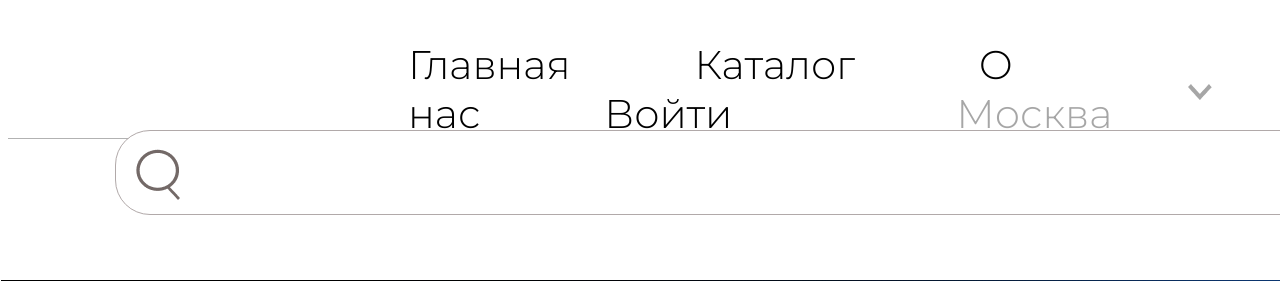
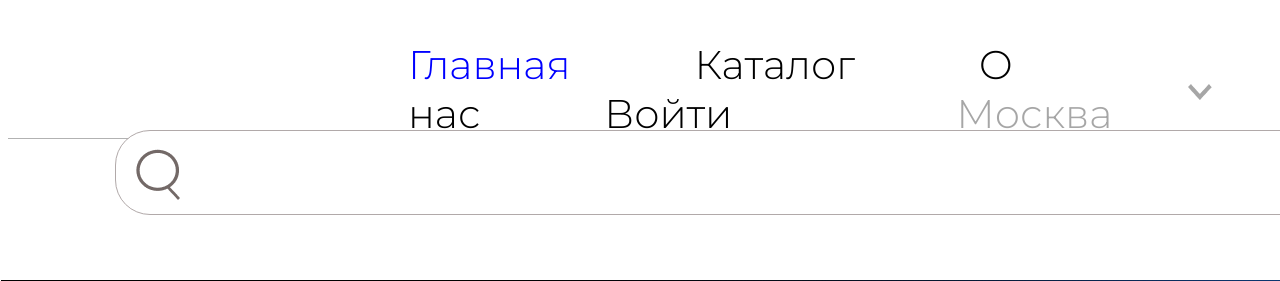
Before and after one commit to sh1lov/practica1, a Django app: page / in a window 1280 px wide; the page is wider, and only the part inside the window is pictured. Shown: the top 281 px of that part. Run offline with Django 4.2, Linux system fonts and the light colour scheme.

Commit message:
added 1/4 catalog and page navigation

```diff
--- a/zxc/main/templates/main/index.html
+++ b/zxc/main/templates/main/index.html
@@ -6,7 +6,7 @@
     <link rel="preconnect" href="https://fonts.googleapis.com">
     <link rel="preconnect" href="https://fonts.gstatic.com" crossorigin>
     <link href="https://fonts.googleapis.com/css2?family=Montserrat:wght@300&display=swap" rel="stylesheet">
-    <title>Health</title>
+    <title>Главная</title>
 </head>
 <body>
 
@@ -14,9 +14,9 @@
     <div class="container">
         <div class="header-line">
             <div class="nav">
-                <a class="nav-item" href="@">Главная</a>
-                <a class="nav-item" href="@"> Каталог</a>
-                <a class="nav-item" href="@"> О нас</a>
+                <a class="nav-item-main" href="#">Главная</a>
+                <a class="nav-item" href="catalog"> Каталог</a>
+                <a class="nav-item" href="about-us"> О нас</a>
                 <a class="nav-item" href="@"> Войти</a>
                 <a class="select-item" href="@">Москва</a>
 
--- a/zxc/main/templates/main/style.css
+++ b/zxc/main/templates/main/style.css
@@ -14,6 +14,22 @@ margin=0;
 
 .nav-item{
     color: black;
+    text-decoration: none;
+    font-family: 'Montserrat';
+    font-style: normal;
+    font-weight: 500;
+    font-size: 40px;
+    line-height: 49px;
+
+
+    margin-right: 120px;
+
+    transition: color 0.3s linear;
+
+}
+
+.nav-item-main{
+    color: blue;
     text-decoration: none;
     font-family: 'Montserrat';
     font-style: normal;
--- a/zxc/main/urls.py
+++ b/zxc/main/urls.py
@@ -4,5 +4,6 @@ from . import views
 
 urlpatterns = [
     path('', views.index, name='home'),
-    path('about-us', views.about, name='about')
+    path('about-us', views.about, name='about'),
+    path('catalog', views.catalog, name='catalog')
 ]
--- a/zxc/main/views.py
+++ b/zxc/main/views.py
@@ -8,3 +8,7 @@ def index(request):
 
 def about(request):
     return render(request, 'main/about.html')
+
+
+def catalog(request):
+    return render(request, 'main/catalog.html')
```
Also changed, not shown: zxc/main/templates/main/catalog.html (added, +41 -0 lines).
